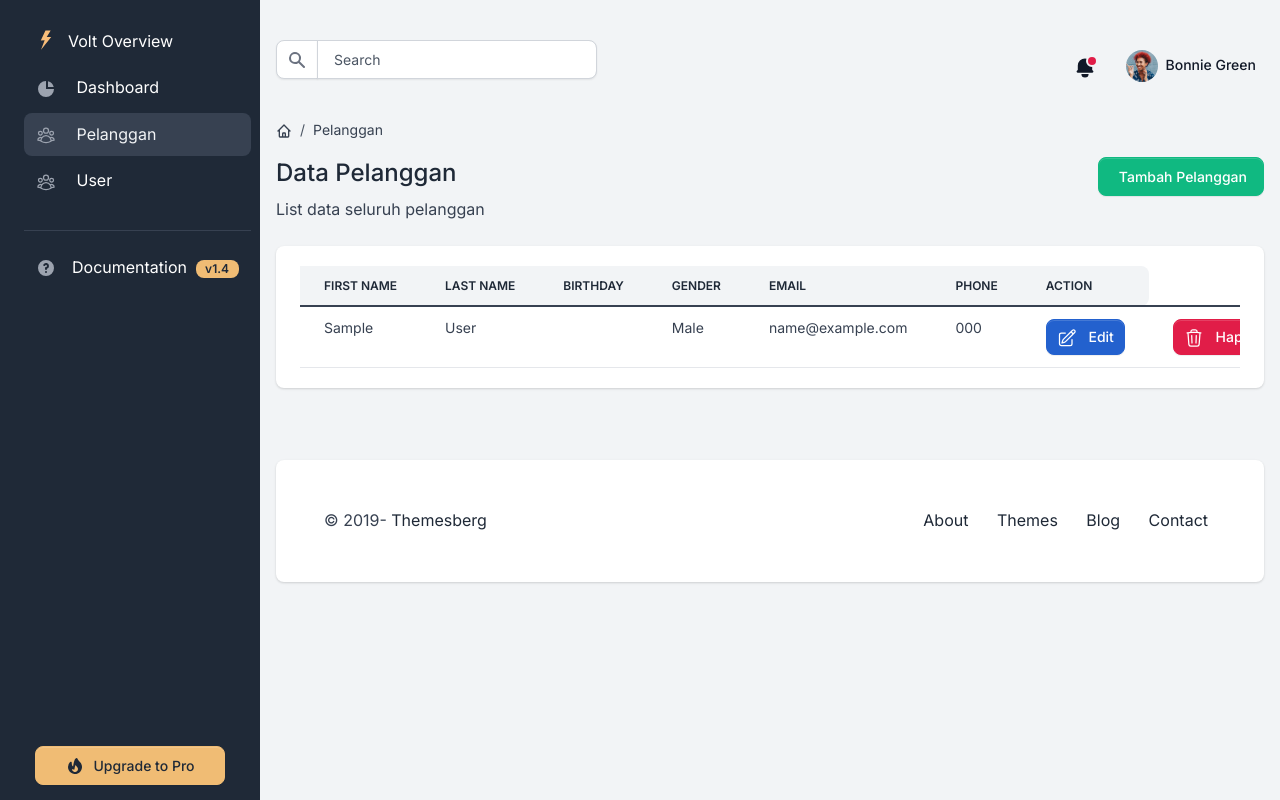
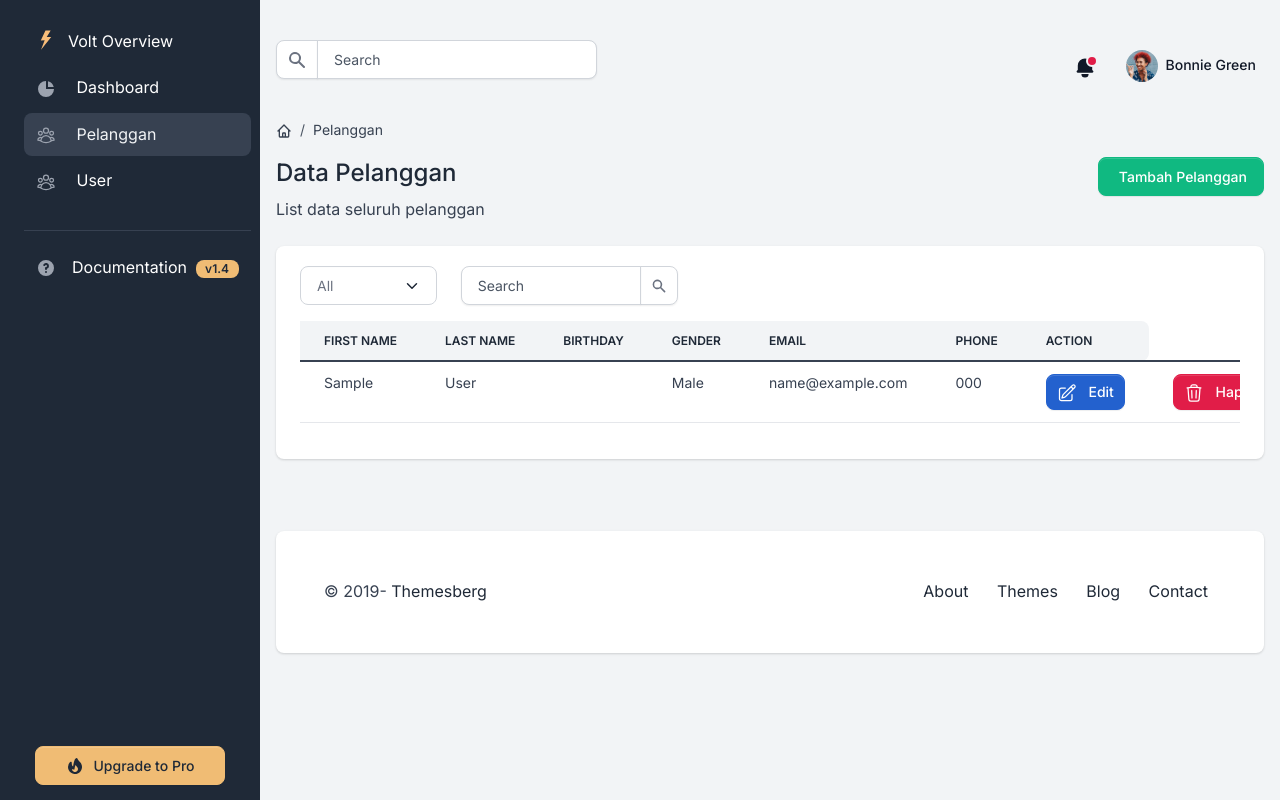
Before and after one commit to wildanhifzil32-ops/laravel-web, a Laravel app: page /pelanggan in a window 1280 px wide. Run offline with Laravel 12, Linux system fonts and the light colour scheme; tables that the repository leaves empty hold one stand-in row (values such as "Sample post").

Commit message:
Modul Pertemuan 10

```diff
--- a/app/Http/Controllers/PelangganController.php
+++ b/app/Http/Controllers/PelangganController.php
@@ -5,15 +5,38 @@ namespace App\Http\Controllers;
 use Illuminate\Http\Request;
 use App\Models\Pelanggan;
 
-
 class PelangganController extends Controller
 {
     /**
      * Display a listing of the resource.
      */
-    public function index()
+    public function index(Request $request)
     {
-        $data['dataPelanggan'] = Pelanggan::all();
+        // Query data pelanggan
+        $query = Pelanggan::query();
+
+        // Filter berdasarkan gender
+        if ($request->filled('gender')) {
+            $query->where('gender', $request->gender);
+        }
+
+        // Search data pelanggan
+        if ($request->filled('search')) {
+            $search = $request->search;
+
+            $query->where(function ($q) use ($search) {
+                $q->where('first_name', 'LIKE', "%{$search}%")
+                  ->orWhere('last_name', 'LIKE', "%{$search}%")
+                  ->orWhere('email', 'LIKE', "%{$search}%")
+                  ->orWhere('phone', 'LIKE', "%{$search}%");
+            });
+        }
+
+        // Mengambil data dengan pagination
+        $data['dataPelanggan'] = $query
+            ->paginate(10)
+            ->withQueryString();
+
         return view('admin.pelanggan.index', $data);
     }
 
@@ -30,9 +53,6 @@ class PelangganController extends Controller
      */
     public function store(Request $request)
     {
-        // Debug data form jika diperlukan
-        // dd($request->all());
-
         $data['first_name'] = $request->input('first_name');
         $data['last_name']  = $request->input('last_name');
         $data['birthday']   = $request->input('birthday');
@@ -61,6 +81,7 @@ class PelangganController extends Controller
     public function edit(string $id)
     {
         $data['dataPelanggan'] = Pelanggan::findOrFail($id);
+
         return view('admin.pelanggan.edit', $data);
     }
 
@@ -69,18 +90,20 @@ class PelangganController extends Controller
      */
     public function update(Request $request, string $id)
     {
-        $pelanggan_id = $id;
-        $pelanggan = Pelanggan::findOrFail($pelanggan_id);
+        $pelanggan = Pelanggan::findOrFail($id);
 
         $pelanggan->first_name = $request->first_name;
-        $pelanggan->last_name = $request->last_name;
-        $pelanggan->birthday = $request->birthday;
-        $pelanggan->gender = $request->gender;
-        $pelanggan->email = $request->email;
-        $pelanggan->phone = $request->phone;
+        $pelanggan->last_name  = $request->last_name;
+        $pelanggan->birthday   = $request->birthday;
+        $pelanggan->gender     = $request->gender;
+        $pelanggan->email      = $request->email;
+        $pelanggan->phone      = $request->phone;
 
         $pelanggan->save();
-        return redirect()->route('pelanggan.index')->with('success', 'Perubahan Data Berhasil!');
+
+        return redirect()
+            ->route('pelanggan.index')
+            ->with('success', 'Perubahan Data Berhasil!');
     }
 
     /**
@@ -89,8 +112,11 @@ class PelangganController extends Controller
     public function destroy(string $id)
     {
         $pelanggan = Pelanggan::findOrFail($id);
+
         $pelanggan->delete();
 
-        return redirect()->route('pelanggan.index')->with('success', 'Data Berhasil Dihapus!');
+        return redirect()
+            ->route('pelanggan.index')
+            ->with('success', 'Data Berhasil Dihapus!');
     }
 }
--- a/app/Models/Pelanggan.php
+++ b/app/Models/Pelanggan.php
@@ -3,6 +3,7 @@
 namespace App\Models;
 
 use Illuminate\Database\Eloquent\Model;
+use Illuminate\Database\Eloquent\Builder;
 
 class Pelanggan extends Model
 {
@@ -16,4 +17,23 @@ class Pelanggan extends Model
         'email',
         'phone',
     ];
+    public function scopeFilter(Builder $query, $request, array $filterableColumns): Builder
+    {
+        foreach ($filterableColumns as $column) {
+            if ($request->filled($column)) {
+                $query->where($column, $request->input($column));
+            }
+        }
+        return $query;
+    }
+    public function scopeSearch($query, $request, array $columns)
+    {
+        if ($request->filled('search')) {
+            $query->where(function ($q) use ($request, $columns) {
+                foreach ($columns as $column) {
+                    $q->orWhere($column, 'LIKE', '%' . $request->search . '%');
+                }
+            });
+        }
+    }
 }
--- a/resources/views/admin/pelanggan/index.blade.php
+++ b/resources/views/admin/pelanggan/index.blade.php
@@ -30,6 +30,31 @@
         <div class="card border-0 shadow mb-4">
             <div class="card-body">
                 <div class="table-responsive">
+                    <form method="GET" action="{{ route('pelanggan.index') }}" class="mb-3">
+                        <div class="row">
+                            <div class="col-md-2">
+                                <select name="gender" class="form-select" onchange="this.form.submit()">
+                                    <option value="">All</option>
+                                    <option value="Male" {{ request('gender')=='Male' ? 'selected' : '' }}>Male</option>
+                                    <option value="Female" {{ request('gender')=='Female' ? 'selected' : '' }}>Female</option>
+                                </select>
+                            </div>
+                            <div class="col-md-3">
+                                <div class="input-group">
+                                    <input type="text" name="search" class="form-control" id="exampleInputIconRight" value="{{request('search')}}" placeholder="Search" aria-label="Search">
+                                    <button type="submit" class="input-group-text" id="basic-addon2">
+                                        <svg class="icon icon-xxs" fill="currentColor" viewBox="0 0 20 20" xmlns="http://www.w3.org/2000/svg">
+                                            <path fill-rule="evenodd" d="M8 4a4 4 0 100 8 4 4 0 000-8zM2 8a6 6 0 1110.89 3.476l4.817 4.817a1 1 0 01-1.414 1.414l-4.816-4.816A6 6 0 012 8z" clip-rule="evenodd"></path>
+                                        </svg>
+                                    </button>
+                                    @if(request('search'))
+                                    <a href="{{ request()->fullUrlWithQuery(['search'=> null]) }}" class="btn btn-outline-secondary ml-3" id="clear-search"> Clear</a>
+                                    @endif
+                                </div>
+                            </div>
+                        </div>
+                    </form>
+
                     <table id="table-pelanggan" class="table table-centered table-nowrap mb-0 rounded">
                         <thead class="thead-light">
                             <tr>
@@ -84,6 +109,9 @@
                             @endforeach
                         </tbody>
                     </table>
+                    <div class="mt-3">
+                        {{ $dataPelanggan->links('pagination::bootstrap-5') }}
+                    </div>
                 </div>
             </div>
         </div>
```
Also changed, not shown: database/seeders/CreateFirstUser.php (added, +23 -0 lines), database/seeders/CreatePelangganDummy.php (added, +30 -0 lines). Lines whose indentation alone changed are shown as unchanged.
